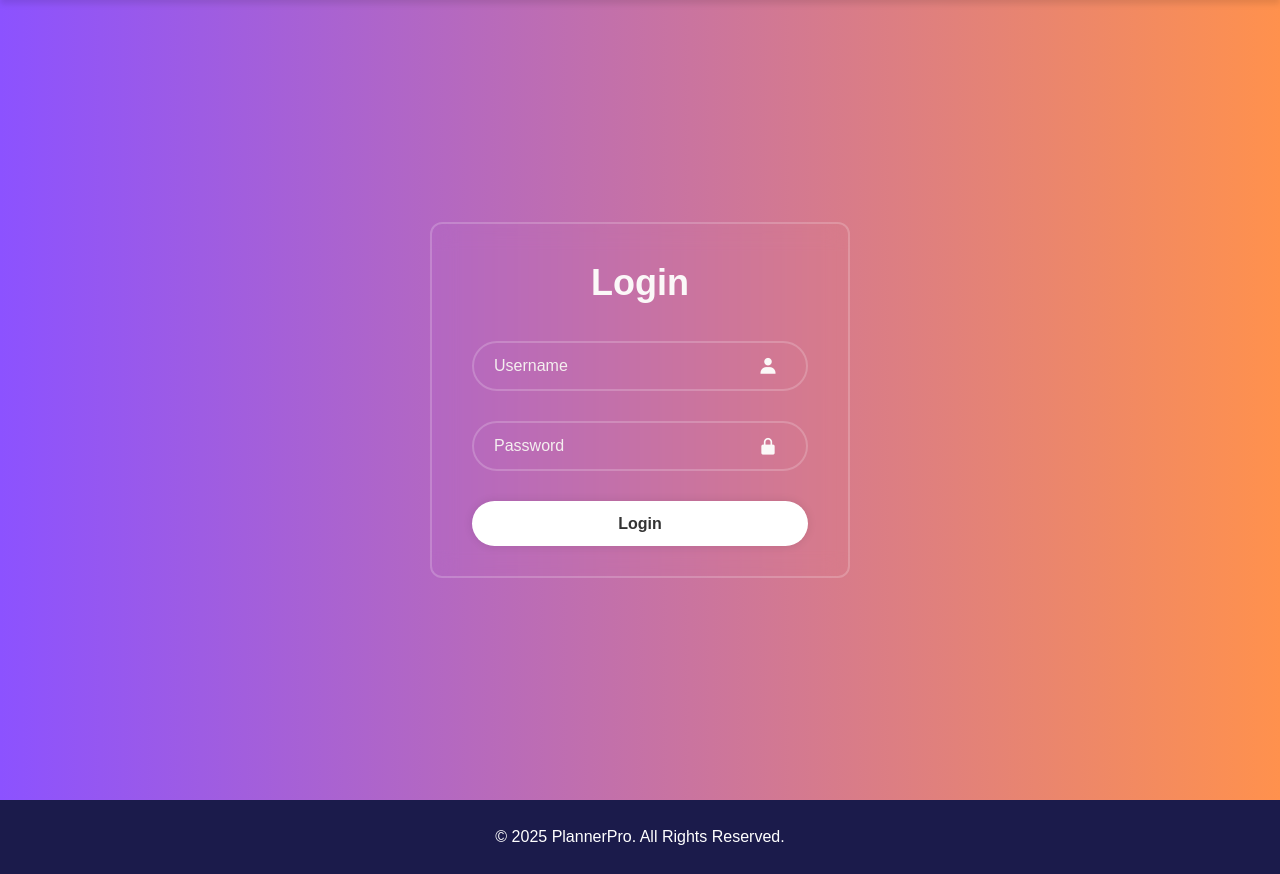
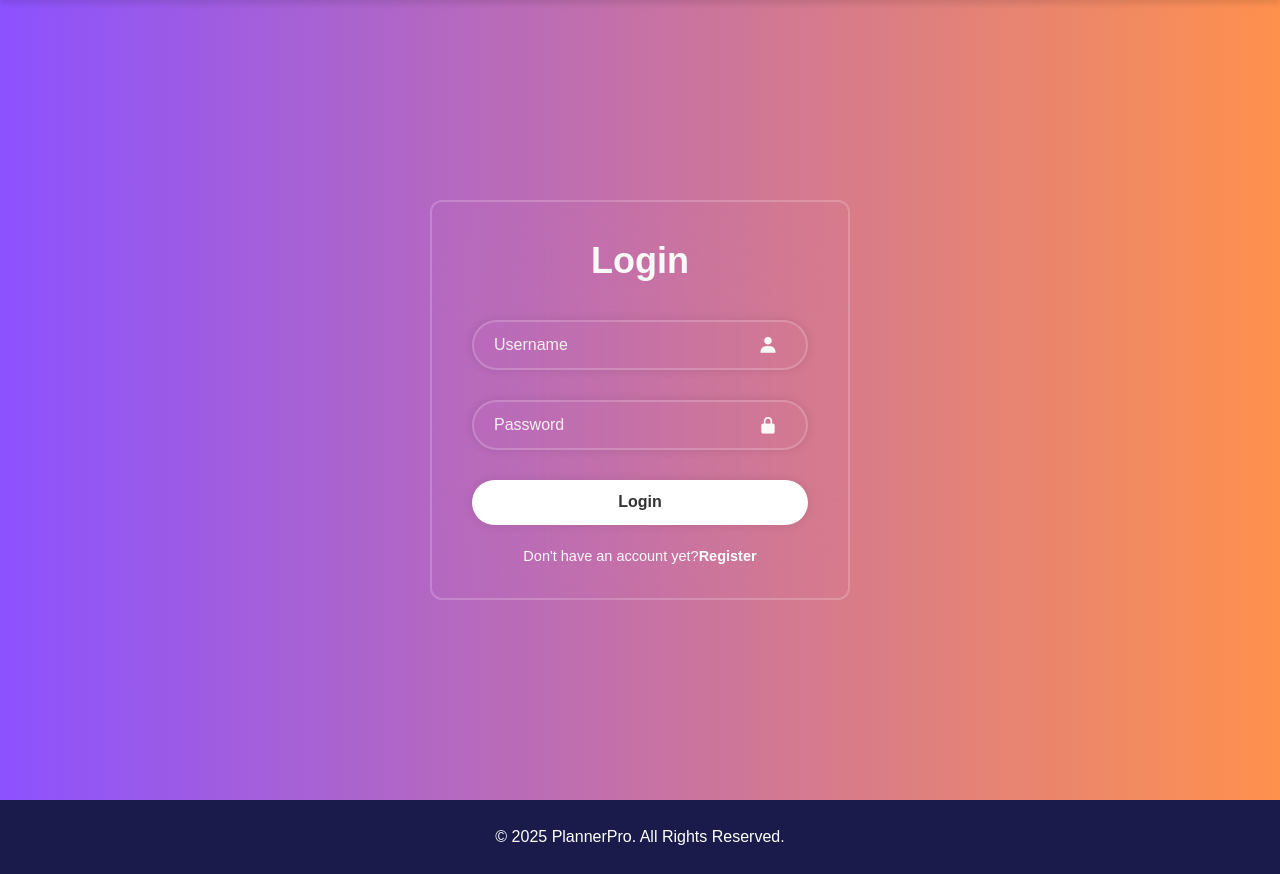
Before and after one commit to rezneac/Group6, a Python web app: template templates/login.html in a window 1280 px wide. Shown: the part 78-952 px from the top of the page. Run offline with Jinja, Linux system fonts and the light colour scheme; the template is opened without the code that fills it, so the values that code supplies are empty.

Commit message:
added the register to the login page

```diff
--- a/templates/login.html
+++ b/templates/login.html
@@ -33,6 +33,9 @@
                 <i class='bx bxs-lock-alt' ></i>
               </div>
               <button type="submit" class="btn">Login</button>
+              <div class="register-link">
+                <p>Don't have an account yet?<a href="#">Register</a></p>
+              </div>
             </form>
           </div>
     </loginmain>
--- a/templates/styles.css
+++ b/templates/styles.css
@@ -274,7 +274,7 @@ loginmain{
     width: 420px;
     background: transparent;
     border: 2px solid rgba(255, 255, 255, .2);
-    backdrop-filter: blur(12px);
+    backdrop-filter: blur(50px);
     color: #fbf8f8;
     border-radius: 12px;
     padding: 30px 40px;
@@ -300,6 +300,7 @@ loginmain{
     font-size: 16px;
     color: #f6f1f1;
     padding: 20px 45px 20px 20px;
+    box-shadow: 0 0 10px rgba(0, 0, 0, .1);
   }
   .input-box input::placeholder{
     color: #f4efef;
@@ -323,6 +324,19 @@ loginmain{
     font-size: 16px;
     color: #333;
     font-weight: 600;
+  }
+  .form .register-link{
+    font-size: 14.5px;
+    text-align: center;
+    margin-top: 20px;
+  }
+  .register-link p a{
+    color: white;
+    text-decoration: none;
+    font-weight: 600;
+  }
+  .register-link p a:hover{
+    text-decoration: underline;
   }
 
 /* Responsive Design */
```
